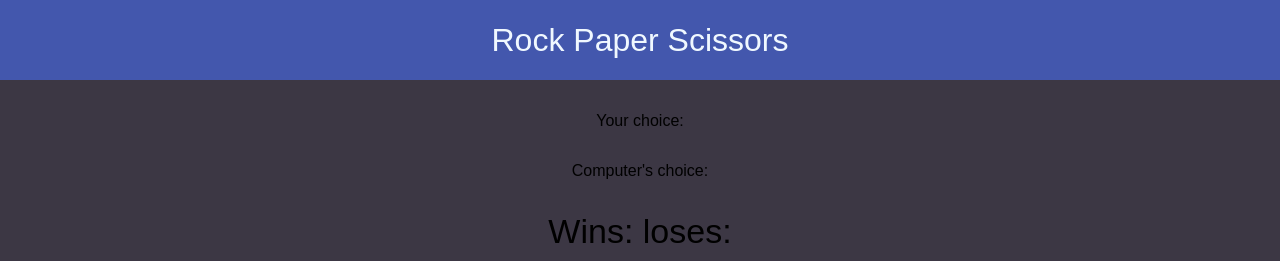
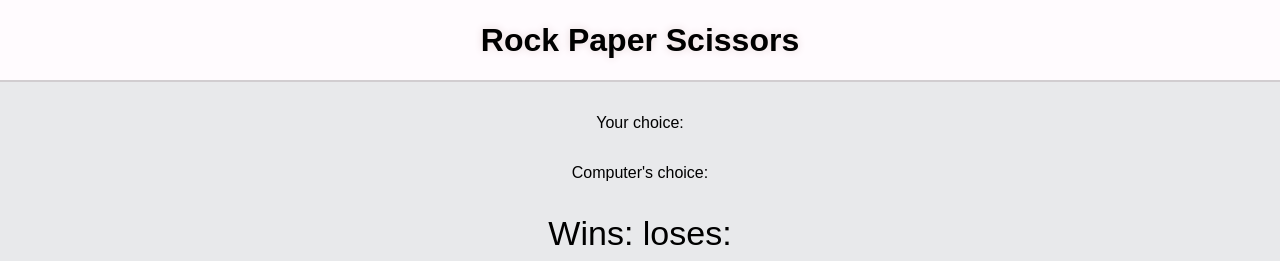
Before and after one commit to MatiSalinas/rock-paper-scissors, a plain HTML site: page index.html in a window 1280 px wide. Shown: the top 261 px of the page. Drawn offline with Linux system fonts and the light colour scheme; a web font is replaced by a local one.

Commit message:
Changed pallete

```diff
--- a/style.css
+++ b/style.css
@@ -10,7 +10,7 @@ body{
     gap: 2em;
     margin: 0;
     padding: 0;
-    background-color: #3C3744;
+    background-color: #E8E9EB;
 }
 
 header {
@@ -19,9 +19,13 @@ header {
     align-items: center;
     height: 10vh;
     width: 100%;
-    background-color: #4357AD;
+    background-color: #FFFBFE;
     font-size: 2rem;
-    color:aliceblue;
+    color:black;
+    font-weight: 790;
+    border-bottom: 2px solid #d1cdd0;
+    text-shadow: 0 0 0.5rem #e6d8d8;
+
 }
 .squares{
     display: flex;
@@ -50,3 +54,14 @@ img:hover {
     border-color: #ffc600;
     box-shadow: 0 0 1rem #ffc600;
   }
+  #paper:hover{
+    background-color: #E3212C;
+  }
+
+  #rock:hover{
+    background-color: #19ABA0;
+  }
+
+  #scissors:hover{
+    background-color: #B3CC32;
+  }
```
Also changed, not shown: images/papel.png, images/piedra.png, images/tijera.png.
